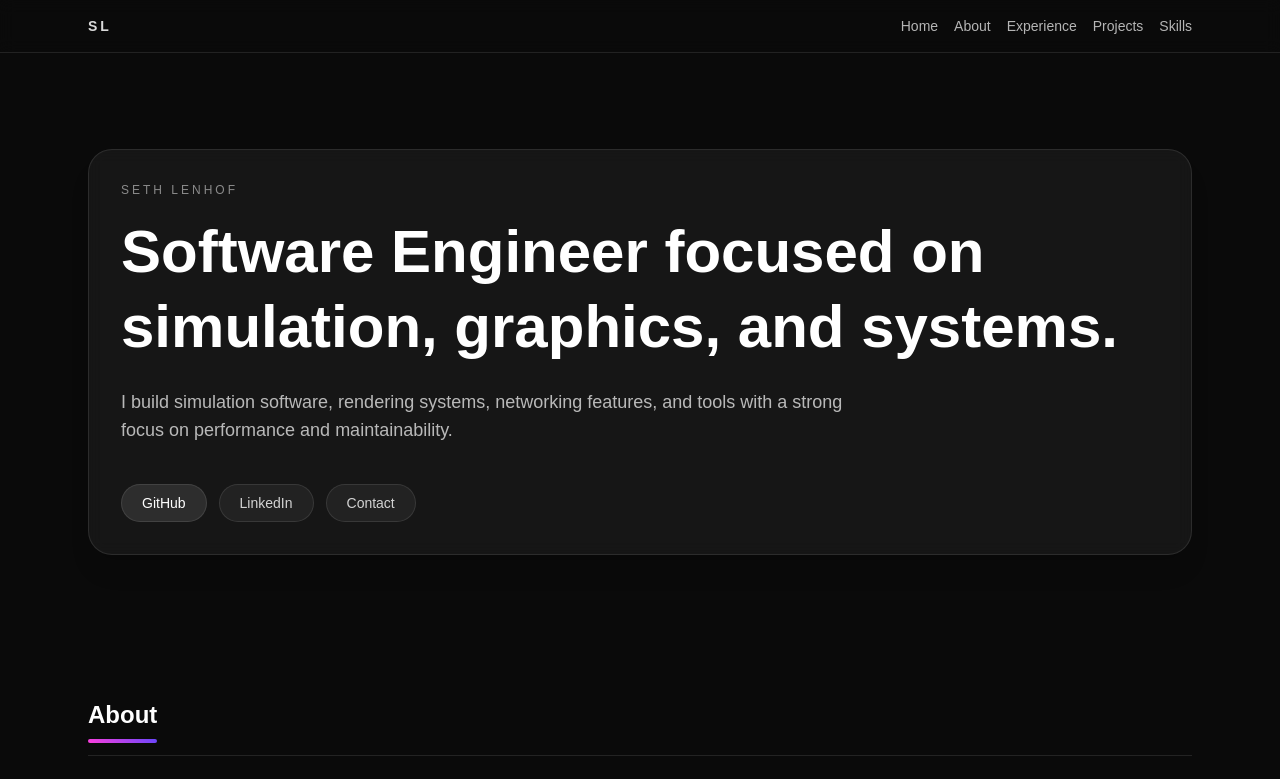
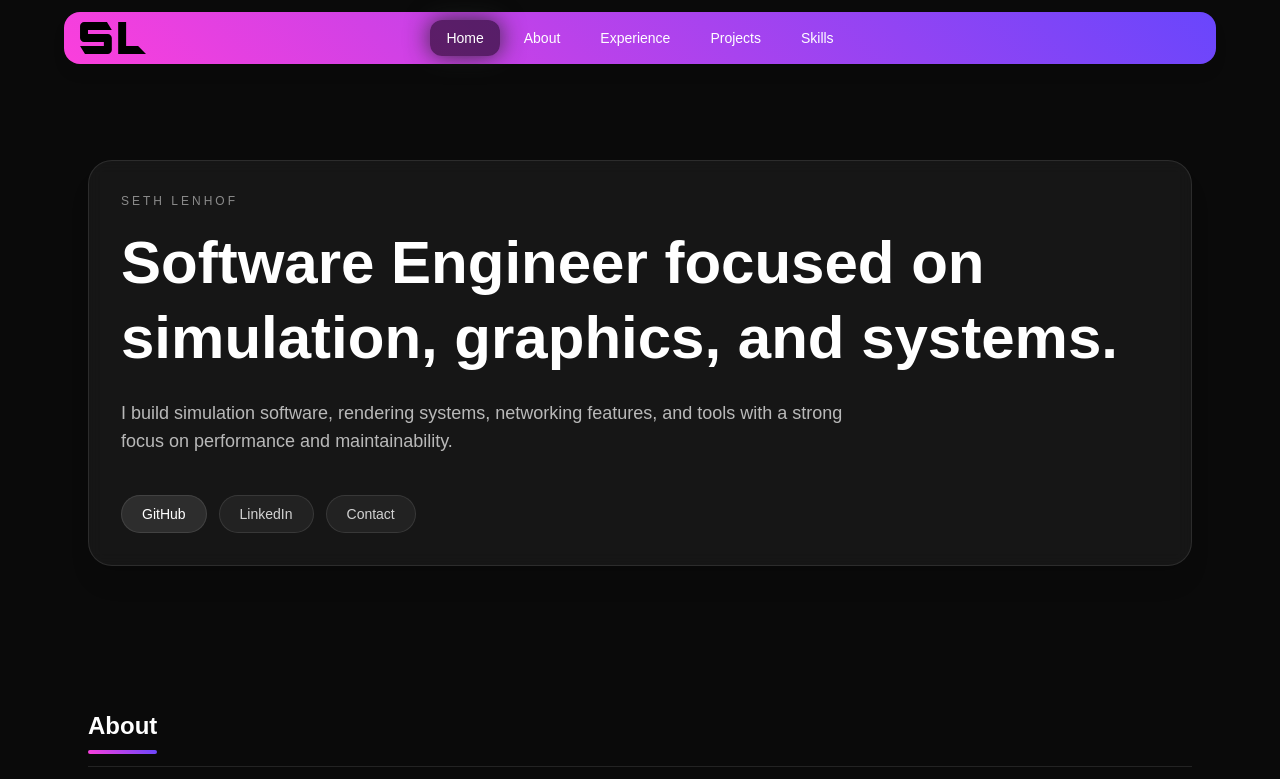
Before and after one commit to sethlenhof/website-mk2, a Next.js app: page / in a window 1280 px wide. Shown: the top 779 px of the page. Built offline with nearby package versions, Linux system fonts and the light colour scheme.

Commit message:
Navbar and favicon with logo

```diff
--- a/src/app/layout.tsx
+++ b/src/app/layout.tsx
@@ -12,9 +12,12 @@ const geistMono = Geist_Mono({
   subsets: ["latin"],
 });
 
-export const metadata: Metadata = {
-  title: "Create Next App",
-  description: "Generated by create next app",
+export const metadata = {
+  title: "Seth Lenhof",
+  description: "Software Engineer Portfolio",
+  icons: {
+    icon: "/logo.svg",
+  },
 };
 
 export default function RootLayout({
--- a/src/components/ui/Navbar.tsx
+++ b/src/components/ui/Navbar.tsx
@@ -1,29 +1,154 @@
+"use client";
+
+import { useEffect, useState } from "react";
+
 const navItems = [
-  { label: "Home", href: "#home" },
-  { label: "About", href: "#about" },
-  { label: "Experience", href: "#experience" },
-  { label: "Projects", href: "#projects" },
-  { label: "Skills", href: "#skills" },
+  { label: "Home", href: "#home", id: "home" },
+  { label: "About", href: "#about", id: "about" },
+  { label: "Experience", href: "#experience", id: "experience" },
+  { label: "Projects", href: "#projects", id: "projects" },
+  { label: "Skills", href: "#skills", id: "skills" },
 ];
 
 export default function Navbar() {
+  const [activeSection, setActiveSection] = useState("home");
+  const [menuOpen, setMenuOpen] = useState(false);
+
+  useEffect(() => {
+    const handleScroll = () => {
+      let current = "home";
+
+      for (const item of navItems) {
+        const section = document.getElementById(item.id);
+        if (!section) continue;
+
+        const rect = section.getBoundingClientRect();
+        if (rect.top <= 140) {
+          current = item.id;
+        }
+      }
+
+      setActiveSection(current);
+    };
+
+    handleScroll();
+    window.addEventListener("scroll", handleScroll, { passive: true });
+
+    return () => window.removeEventListener("scroll", handleScroll);
+  }, []);
+
+  const linkBase =
+    "rounded-xl px-4 py-2 text-white transition-all duration-500";
+  const activeLink =
+    "bg-[rgba(0,0,0,0.55)] shadow-[0_0_24px_rgba(33,38,35,0.9)]";
+  const inactiveLink = "bg-black/20 hover:bg-black/30";
+
   return (
-    <header className="sticky top-0 z-50 border-b border-white/10 bg-neutral-950/80 backdrop-blur">
-      <nav className="mx-auto flex max-w-6xl items-center justify-between px-6 py-4">
-        <a href="#home" className="text-sm font-semibold tracking-[0.2em] text-white/85">
-          SL
+    <header className="sticky top-0 z-50 px-3 pt-3">
+      <nav
+        className="mx-auto max-w-6xl rounded-2xl px-4 py-2 text-sm text-white shadow-lg"
+        style={{
+          background:
+            "linear-gradient(45deg, rgba(251,63,220,1) 0%, rgba(105,70,252,1) 100%)",
+        }}
+      >
+        {/* desktop */}
+        <div className="hidden items-center justify-between md:flex">
+          <div className="flex w-24 items-center">
+            <a href="#home" className="flex items-center">
+              <img
+                src="/logo.svg"
+                alt="Logo"
+                className="h-8 w-auto max-h-8 object-contain"
+              />
             </a>
+          </div>
 
-        <div className="flex flex-wrap items-center gap-4 text-sm text-white/70">
-          {navItems.map((item) => (
+          <div className="flex flex-1 justify-center">
+            <div className="flex items-center gap-2">
+              {navItems.map((item) => {
+                const isActive = activeSection === item.id;
+
+                return (
                   <a
                     key={item.href}
                     href={item.href}
-              className="transition hover:text-white"
+                    className={`${linkBase} ${isActive ? activeLink : "hover:bg-black/20"}`}
                   >
                     {item.label}
                   </a>
-          ))}
+                );
+              })}
+            </div>
+          </div>
+
+          <div className="w-24" />
+        </div>
+
+        {/* mobile */}
+        <div className="md:hidden">
+          <div className="flex items-center justify-between">
+            <a href="#home" className="flex items-center">
+              <img
+                src="/logo.svg"
+                alt="Logo"
+                className="h-8 w-auto max-h-8 object-contain"
+              />
+            </a>
+
+            <button
+              type="button"
+              aria-label="Toggle navigation menu"
+              aria-expanded={menuOpen}
+              onClick={() => setMenuOpen((prev) => !prev)}
+              className="flex h-11 w-11 items-center justify-center rounded-xl bg-black/20 shadow-[0_0_18px_rgba(33,38,35,0.35)] transition hover:bg-black/30"
+            >
+              <div className="flex flex-col gap-1.5">
+                <span
+                  className={`block h-0.5 w-5 rounded bg-white transition-all duration-500 ${
+                    menuOpen ? "translate-y-2 rotate-45" : ""
+                  }`}
+                />
+                <span
+                  className={`block h-0.5 w-5 rounded bg-white transition-all duration-500 ${
+                    menuOpen ? "opacity-0" : "opacity-100"
+                  }`}
+                />
+                <span
+                  className={`block h-0.5 w-5 rounded bg-white transition-all duration-500 ${
+                    menuOpen ? "-translate-y-2 -rotate-45" : ""
+                  }`}
+                />
+              </div>
+            </button>
+          </div>
+
+          <div
+            className={`grid transition-all duration-500 ${
+              menuOpen ? "mt-3 grid-rows-[1fr] opacity-100" : "grid-rows-[0fr] opacity-0"
+            }`}
+          >
+            <div className="overflow-hidden">
+                <div className="flex flex-col gap-2 pb-1">
+                    {navItems.map((item) => {
+                        const isActive = activeSection === item.id;
+
+                    return (
+                    <a
+                        key={item.href}
+                        href={item.href}
+                        onClick={() => setMenuOpen(false)}
+                        className={`${linkBase} ${
+                        isActive ? activeLink : inactiveLink
+                        } text-center`}
+                    >
+                        {item.label}
+                    </a>
+                    );
+                })}
+              </div>
+            </div>
+          </div>
         </div>
       </nav>
     </header>
```
Also changed, not shown: public/images/SL.svg (added), public/logo.svg (added). Lines whose indentation alone changed are shown as unchanged.
